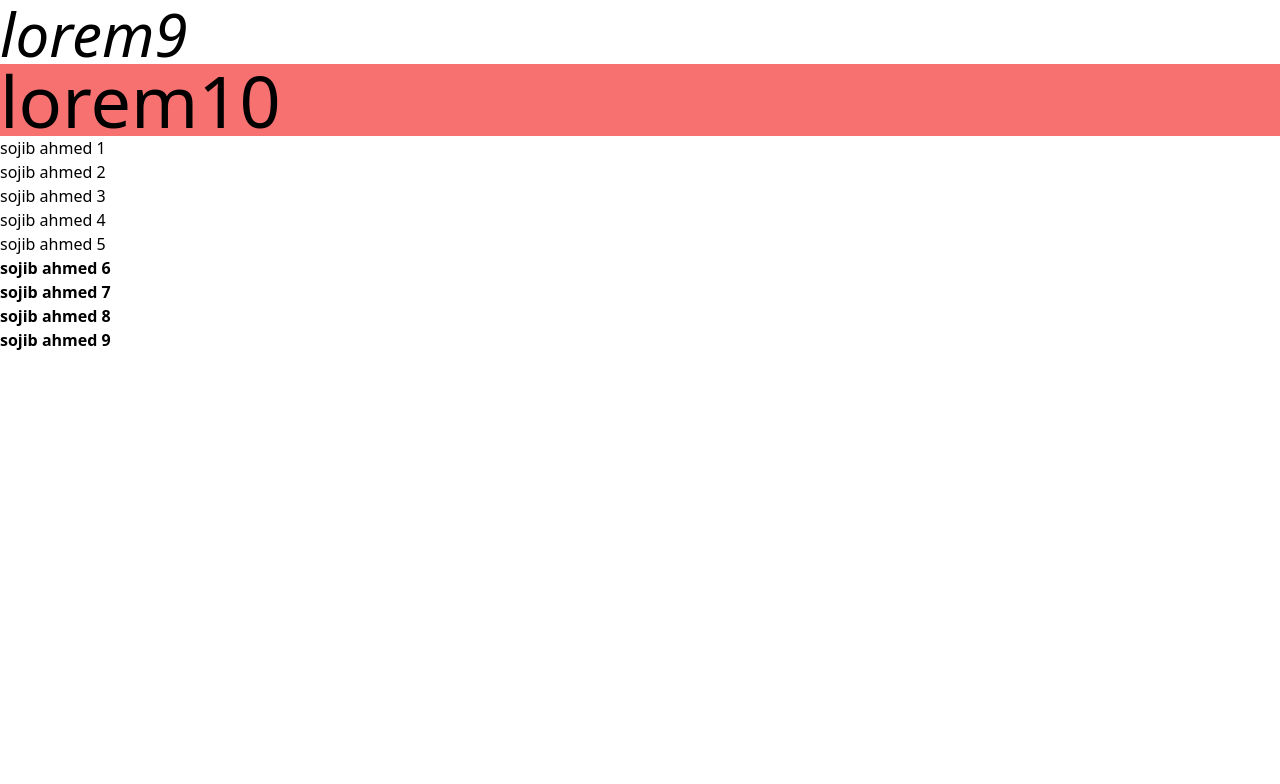
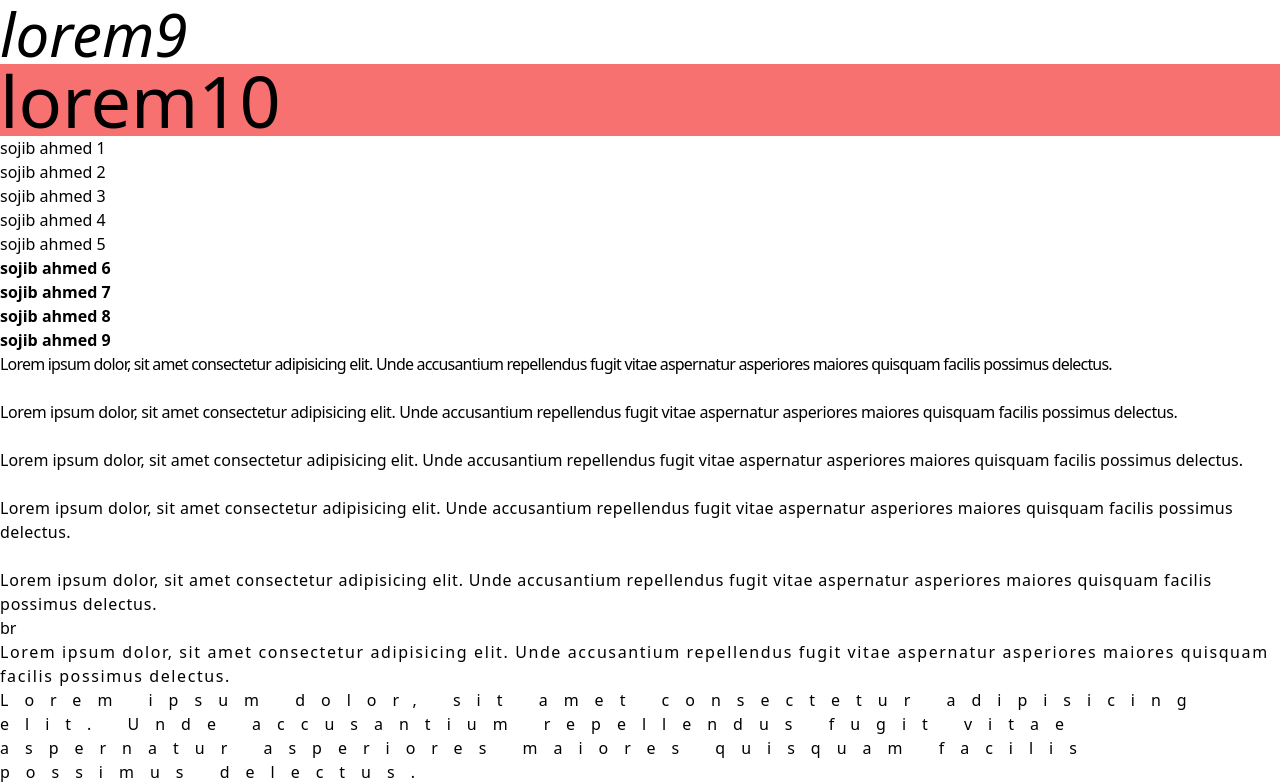
Before and after one commit to SojibAhmed114/Modules-11, a plain HTML site: page index.css/index.html in a window 1280 px wide. Shown: the part 408-1192 px from the top of the page. Before the commit the page ends 800 px from the top, so only its background shows below. Drawn offline with nearby package versions, Linux system fonts and the light colour scheme.

Commit message:
letter spaceing tailwind css- tracking-wider/tighter etc

```diff
--- a/index.css/index.html
+++ b/index.css/index.html
@@ -43,7 +43,20 @@
     <h2 class="font-semibold">sojib ahmed 6</h2>
     <h2 class="font-bold">sojib ahmed 7</h2>
     <h2 class="font-extrabold">sojib ahmed 8</h2>
-    <h2 class="font-black"> sojib ahmed 9</h2c>
+    <h2 class="font-black"> sojib ahmed 9</h2>
+
+        <p class="tracking-tighter">Lorem ipsum dolor, sit amet consectetur adipisicing elit. Unde accusantium repellendus fugit vitae aspernatur asperiores maiores quisquam facilis possimus delectus.</p>
+        <br>
+        <p class="tracking-tight">Lorem ipsum dolor, sit amet consectetur adipisicing elit. Unde accusantium repellendus fugit vitae aspernatur asperiores maiores quisquam facilis possimus delectus.</p>
+        <br>
+        <p class="tracking-normal">Lorem ipsum dolor, sit amet consectetur adipisicing elit. Unde accusantium repellendus fugit vitae aspernatur asperiores maiores quisquam facilis possimus delectus.</p>
+        <br>
+        <p class="tracking-wide">Lorem ipsum dolor, sit amet consectetur adipisicing elit. Unde accusantium repellendus fugit vitae aspernatur asperiores maiores quisquam facilis possimus delectus.</p>
+        <br>
+        <p class="tracking-wider">Lorem ipsum dolor, sit amet consectetur adipisicing elit. Unde accusantium repellendus fugit vitae aspernatur asperiores maiores quisquam facilis possimus delectus.</p>
+        br
+        <p class="tracking-widest">Lorem ipsum dolor, sit amet consectetur adipisicing elit. Unde accusantium repellendus fugit vitae aspernatur asperiores maiores quisquam facilis possimus delectus.</p>
+        <p class="tracking-[1rem]">Lorem ipsum dolor, sit amet consectetur adipisicing elit. Unde accusantium repellendus fugit vitae aspernatur asperiores maiores quisquam facilis possimus delectus.</p>
 
   </body>
 </html>
```
